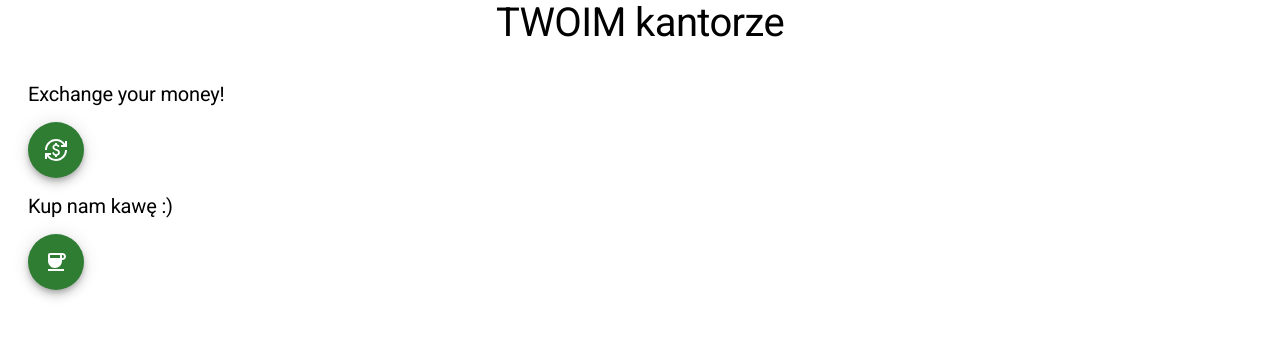
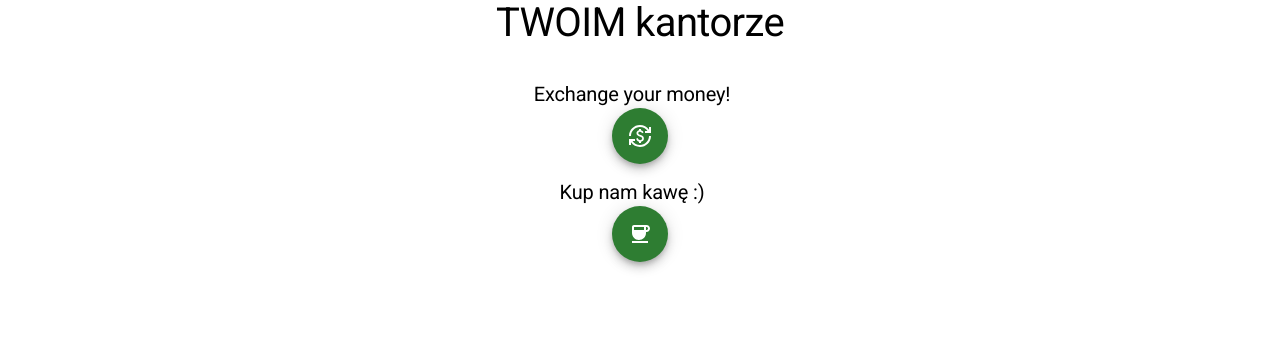
Before and after one commit to Katarzynamazur1/groupthree, a React (Create React App) app: page / in a window 1280 px wide. Shown: the part 135-475 px from the top of the page. Built offline with nearby package versions, Linux system fonts and the light colour scheme; no server answers.

Commit message:
justified HomePage

```diff
--- a/src/components/HomePage/HomePage.tsx
+++ b/src/components/HomePage/HomePage.tsx
@@ -1,31 +1,44 @@
-import React from 'react';
+import React from "react";
 import Typography from "@mui/material/Typography";
-import CurrencyExchangeIcon from '@mui/icons-material/CurrencyExchange';
+import CurrencyExchangeIcon from "@mui/icons-material/CurrencyExchange";
 import Button from "@mui/material/Button";
-import CoffeeIcon from '@mui/icons-material/Coffee';
-import { Link } from 'react-router-dom';
-import { Fab } from '@mui/material';
+import CoffeeIcon from "@mui/icons-material/Coffee";
+import { Link } from "react-router-dom";
+import { Fab } from "@mui/material";
 
 const HomePage = () => {
   return (
     <>
-        <Typography variant='h1' component='div' mt={2} sx={{fontSize:40, textAlign:"center"}}>
+      <Typography
+        align="center"
+        variant="h1"
+        component="div"
+        mt={2}
+        sx={{ fontSize: 40, textAlign: "center" }}
+      >
         Witaj w <br /> TWOIM kantorze
       </Typography>
-        <div style={{alignContent:"center", margin: 20}}>
-        <Typography variant='h2' sx={{fontSize:20, my:2}}>Exchange your money!</Typography>
-            <Link to='/'>
-                <Fab color="success" >
-                    <CurrencyExchangeIcon/>
+      <div style={{ alignContent: "center", margin: 20 }}>
+        <Typography align="center" variant="h2" sx={{ fontSize: 20, my: 2 }}>
+          <p> Exchange your money!</p>
+          <Link to="/">
+            <Fab color="success">
+              <CurrencyExchangeIcon />
             </Fab>
           </Link>
-        <Typography variant='h2' sx={{fontSize:20, my:2}}>Kup nam kawę :)</Typography>
-            <Link to='/Thanks'>
-                <Fab color="success"> <CoffeeIcon /> </Fab>
+        </Typography>
+
+        <Typography align="center" variant="h2" sx={{ fontSize: 20, my: 2 }}>
+          <p> Kup nam kawę :)</p>
+          <Link to="/Thanks">
+            <Fab color="success">
+              <CoffeeIcon />
+            </Fab>
           </Link>
+        </Typography>
       </div>
     </>
-  )
-}
+  );
+};
 
-export default HomePage
+export default HomePage;
--- a/src/components/Weather/Weather.tsx
+++ b/src/components/Weather/Weather.tsx
@@ -73,7 +73,7 @@ export const Weather = () => {
                 textAlign: "center",
                 alignItems: "center",
                 fontSize: "1rem",
-                fontWeight: 100,
+                fontWeight: '100',
                 display: "block",
                 flexDirection: "column",
               }}
```
Lines whose indentation alone changed are shown as unchanged.
